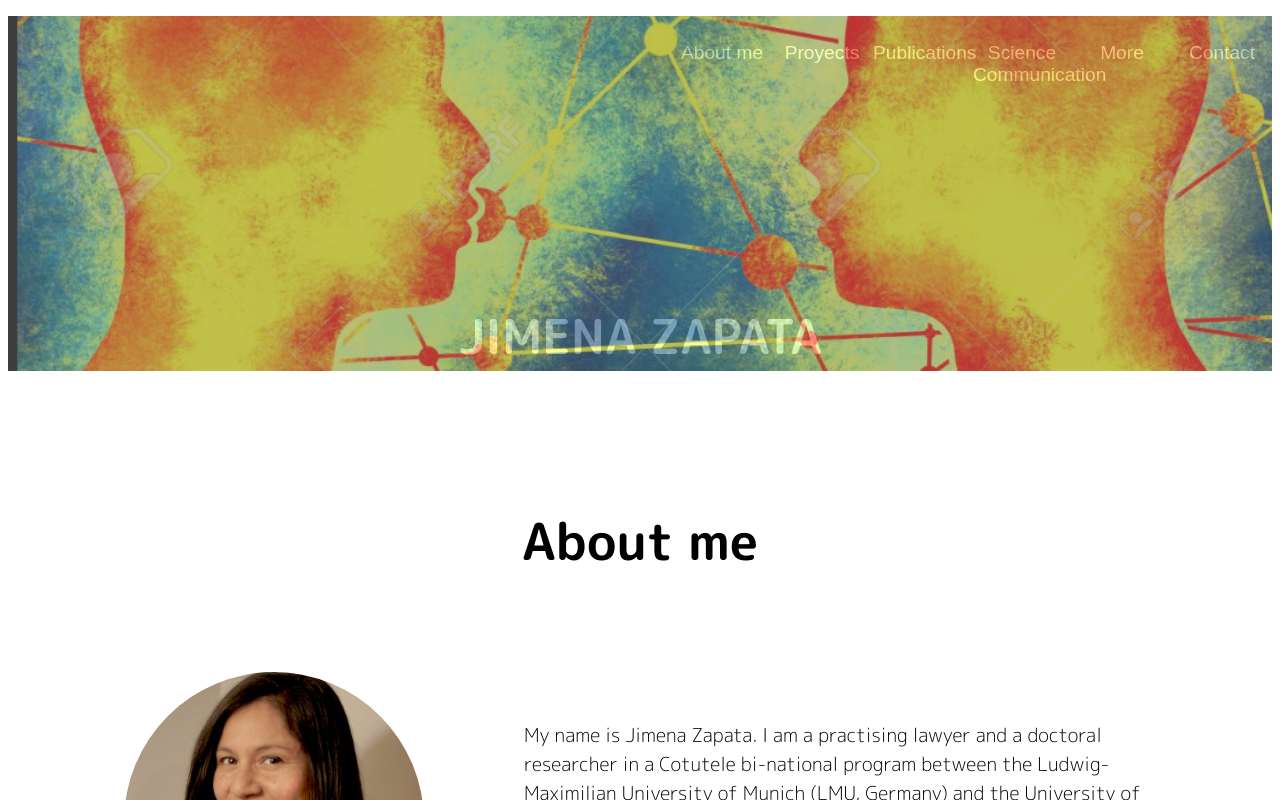
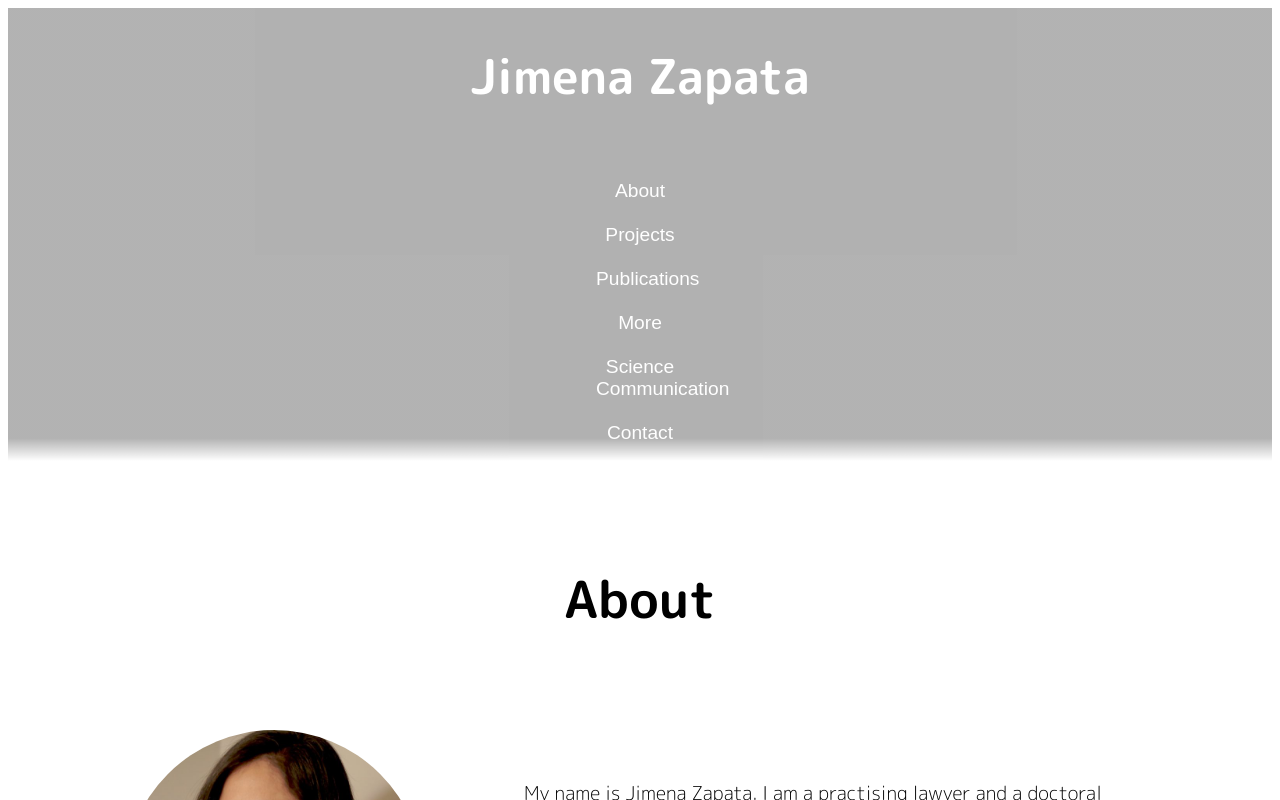
Before and after one commit to MariaJGuerrero/J.Z-personal-page, a React (Vite) app: page / in a window 1280 px wide. Shown: the top 800 px of the page. Built offline with nearby package versions, Linux system fonts and the light colour scheme; a web font is replaced by a local one.

Commit message:
new header and small changes

```diff
--- a/src/components/home.tsx
+++ b/src/components/home.tsx
@@ -1,3 +1,4 @@
+import { useEffect, useState } from "react";
 import { conferencesArrayType, navListArrayType, newsArrayType, publicationsArrayType } from "../models/types";
 import "../styles/home.css";
 import { navListArray } from "../utils/nav-list-array";
@@ -6,6 +7,18 @@ import { conferencesArray } from "../utils/publications-list-array";
 import { newsArray } from "../utils/publications-list-array";
 
 const Home = () => {
+
+    useEffect(() => {
+        document.addEventListener( 'scroll', e => {
+            const currentScroll = document.querySelector('html')?.scrollTop
+            setScroll(currentScroll ?? 0)
+
+        })
+    },[])
+    const [scroll, setScroll] = useState<number>(0);
+
+    console.log('scrooooool', scroll)
+
 
     let publications: publicationsArrayType = publicationsArray;
     let conferences: conferencesArrayType = conferencesArray;
@@ -26,23 +39,23 @@ const Home = () => {
 
 
     return (
-      <div>
-        <header id="header" className="home-header">
+      <div className="main">
+        <header  id="header" className= {scroll < 0 ? "home-header stick-header" : "home-header"}>
             <div className="intro">
+                <h1 style={{color: 'white', fontSize: '3rem'}}>Jimena Zapata</h1>
                 <div className= { width < 576 ? "burger-menu" : "normal-menu"}>
                     <ul className="menu">
                         {navList.map((element)=>
                         <li className="sections-buttons"><button onClick={()=> scrolling(element.id)} className="nav-buttons">{element.name}</button></li>
                         )}
                     </ul>
-                    <img className="burger-symbol" src="/images/burger-menu.png" alt="menu symbol" />
+                    {/*<img className="burger-symbol" src="/images/burger-menu.png" alt="menu symbol" />*/}
                 </div>
-                <h1 style={{color: 'white', fontSize: '3rem'}}>JIMENA ZAPATA</h1>
             </div>
         </header>
         <main>
             <section id="about" className="about-section">
-                <h2>About me</h2>
+                <h2>About</h2>
                 <div className="about-content-div">
                     <img className="photo-about" src="/images/Jimena-Zapata-e1590667874345-768x768.jpg" alt="woman photo" />
                     <div className="text-about">
@@ -61,8 +74,8 @@ const Home = () => {
                 <img onClick={()=> returnToUp()} style={{height: 80, width: 80, cursor: 'pointer'}} src="/images/up-arrow.png" alt="up-arrow" />
             </section>
 
-            <section id="proyects" className="proyects-section">
-                <h2>Work and Proyects</h2>
+            <section id="projects" className="proyects-section">
+                <h2>Work and Projects</h2>
                 <div className="work">
                     <div className="work-div">
                         <h3 className="today-work-text">I'm workin on:</h3>
@@ -124,7 +137,7 @@ const Home = () => {
                 <h2>More</h2>
             </section>
             <footer id="contact" className="footer">
-                <h3>Contact me</h3>
+                <h2>Contact me</h2>
                 <p>email</p>
                 <p> social media</p>
                 <p>...</p>
--- a/src/styles/home.css
+++ b/src/styles/home.css
@@ -1,30 +1,43 @@
-.home-header{
+/*.home-header{
     background-image: url(/images/home-img.png);
     background-position: center;
     background-size: cover;
     background-repeat: no-repeat;
     opacity: 0.8;
     min-height: 200px;
+}*/
+
+.stick-header{
+    max-height: 50px;
+    position: sticky;
+    top: 50px;
+    z-index: 100;
 }
 
 
 .intro{
-    background-color: black;
+    background: linear-gradient(black 95%, transparent) ;
     width: 100%;
+
     opacity: 0.3;
-    text-align: center;
-
+    display: flex;
+    justify-content: center;
+    align-items: center;
+    flex-direction: column;
 }
 
 .menu{
     display: flex;
-    justify-content: flex-end;
-    min-height: 200px;
+    justify-content: center;
+    flex-direction: column;
+    padding-inline-start: 0px;
+    max-width: 400px;
+    flex-wrap: wrap;
 }
 
 .sections-buttons{
     list-style: none;
-    margin-top: 25px;
+    margin-top: 20px;
 }
 
 .nav-buttons{
@@ -33,7 +46,6 @@
     color: white;
     cursor: pointer;
     font-size: 1.2rem;
-    padding: 1%;
     width: 100px;
 }
 
--- a/src/utils/nav-list-array.ts
+++ b/src/utils/nav-list-array.ts
@@ -1,12 +1,12 @@
 export let navListArray = [
     {
-        name: 'About me',
+        name: 'About',
         id: 'about'
     },
 
     {
-        name: 'Proyects',
-        id: 'proyects'
+        name: 'Projects',
+        id: 'projects'
     },
 
     {
@@ -15,13 +15,13 @@ export let navListArray = [
     },
 
     {
-        name: 'Science Communication',
-        id: 'science'
+        name: 'More',
+        id: 'more'
     },
 
     {
-        name: 'More',
-        id: 'more'
+        name: 'Science Communication',
+        id: 'science'
     },
 
     {
```
